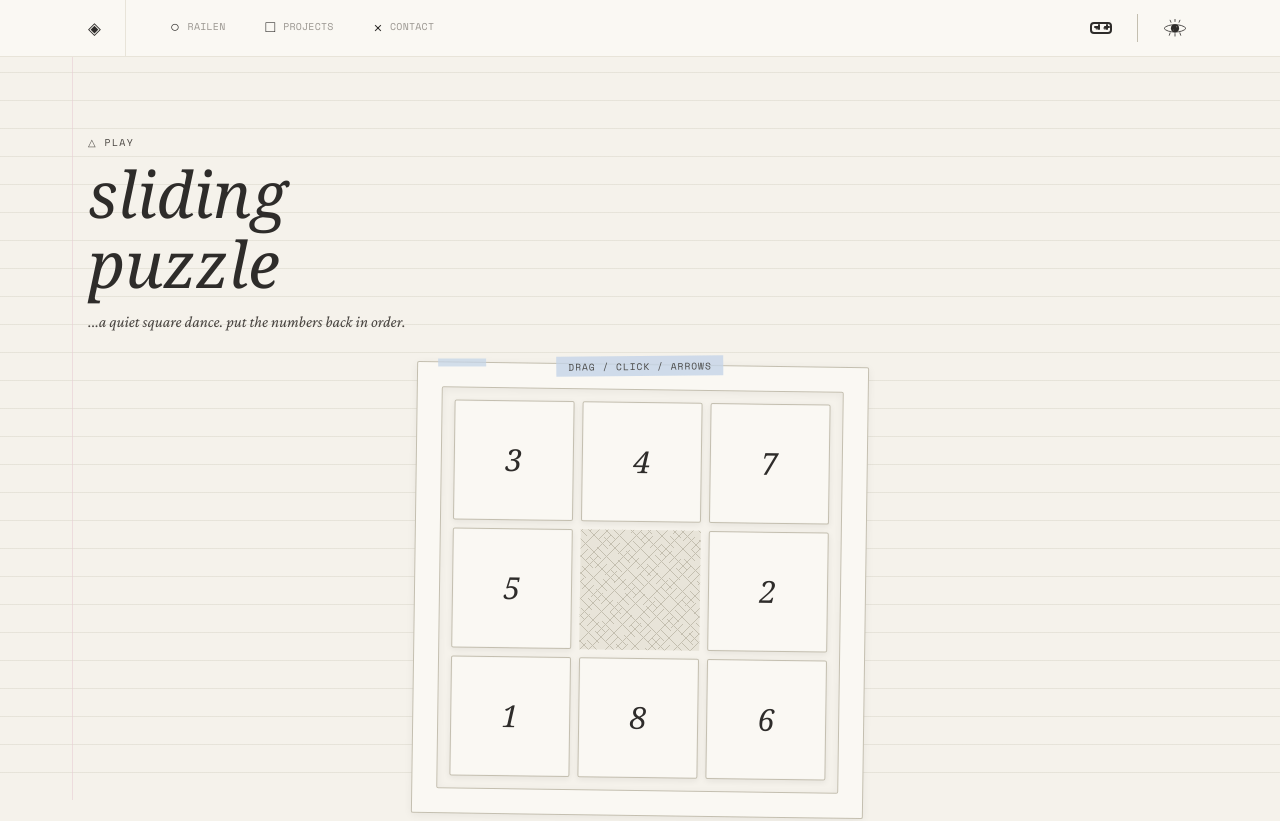
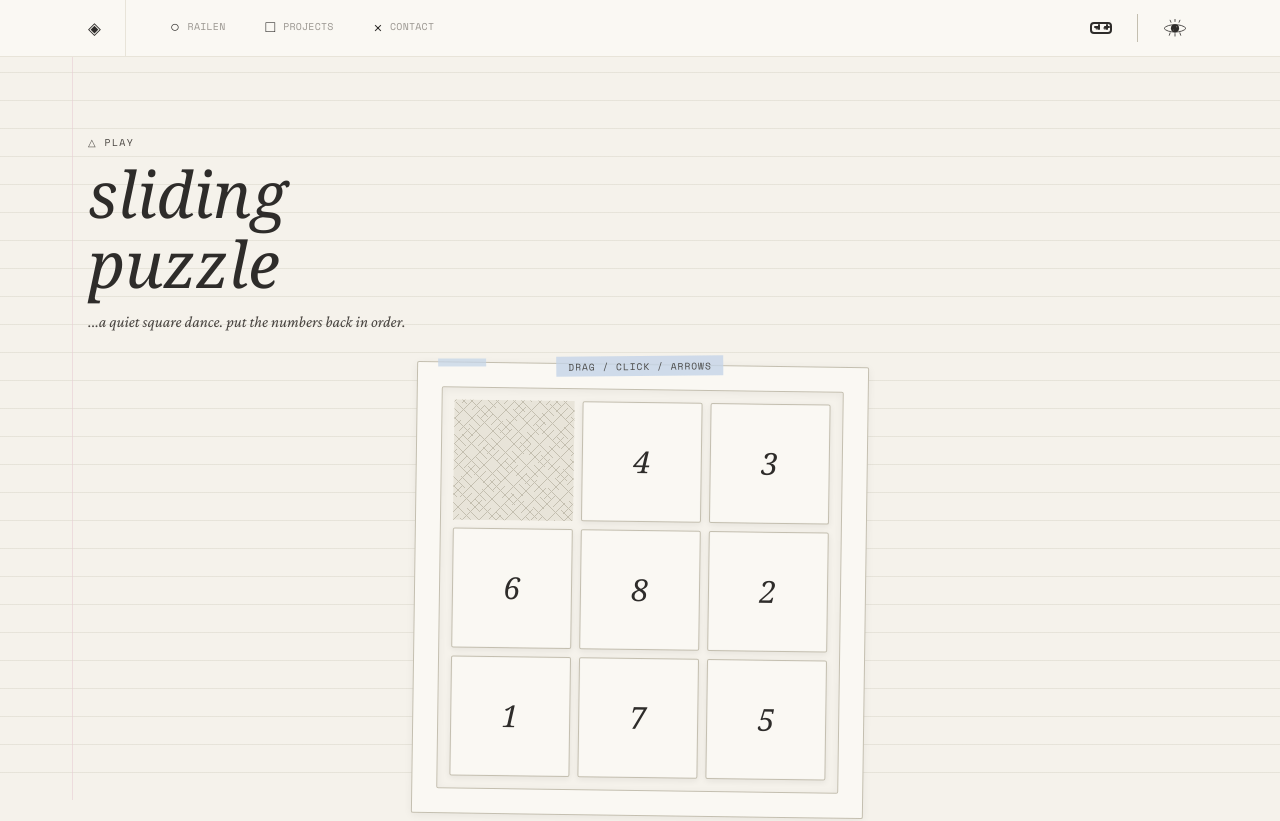
Before and after one commit to Railen-Laminers/portfolio2.0, a React (Vite) app: page /#/minigames/slidingpuzzle in a window 1280 px wide. Shown: the top 821 px of the page. Built offline with nearby package versions, Linux system fonts and the light colour scheme; a web font is replaced by a local one.

Commit message:
Fix logic of the sliding puzzle

```diff
--- a/src/components/games/SlidingPuzzle.jsx
+++ b/src/components/games/SlidingPuzzle.jsx
@@ -8,6 +8,7 @@ import DashedRule from "../common/DashedRule";
 
 const SIZE = 3;
 const TILE_COUNT = SIZE * SIZE;
+const CORNERS = [0, 2, 6, 8]; // top-left, top-right, bottom-left, bottom-right
 
 const TILE_INK = "var(--ink)";
 const TILE_PAPER = "var(--paper)";
@@ -15,11 +16,26 @@ const TILE_BONE = "var(--bone)";
 const TILE_SMUDGE = "var(--smudge)";
 const TILE_ACCENT = "#c4d4e8";
 
-const solvedBoard = () => Array.from({ length: TILE_COUNT }, (_, i) => (i + 1) % TILE_COUNT);
-const isSolved = (board) => board.every((v, i) => v === solvedBoard()[i]);
+// ------------------------------------------------------------
+//  Helpers
+// ------------------------------------------------------------
+
+// Build the solved board with blank at a given corner position.
+const solvedBoard = (blankPos) => {
+    const board = Array(TILE_COUNT).fill(0);
+    let num = 1;
+    for (let i = 0; i < TILE_COUNT; i++) {
+        if (i === blankPos) continue;
+        board[i] = num++;
+    }
+    return board;
+};
+
+const isSolved = (board, blankPos) => board.every((v, i) => v === solvedBoard(blankPos)[i]);
 
 const canSlide = (index, board) => {
     const blankIndex = board.indexOf(0);
+    if (blankIndex === -1) return false;
     const row = Math.floor(index / SIZE);
     const col = index % SIZE;
     const blankRow = Math.floor(blankIndex / SIZE);
@@ -30,12 +46,21 @@ const canSlide = (index, board) => {
     return (sameRow || sameCol) && adjacent;
 };
 
-const shuffleBoard = () => {
-    const board = solvedBoard().slice();
-    for (let i = board.length - 1; i > 0; i--) {
+// Shuffle numbers while keeping blank fixed at blankPos.
+const shuffleBoard = (blankPos) => {
+    const board = solvedBoard(blankPos).slice();
+    const numbers = board.filter((v) => v !== 0);
+    // Fisher–Yates shuffle
+    for (let i = numbers.length - 1; i > 0; i--) {
         const j = Math.floor(Math.random() * (i + 1));
-        [board[i], board[j]] = [board[j], board[i]];
+        [numbers[i], numbers[j]] = [numbers[j], numbers[i]];
     }
+    let idx = 0;
+    for (let i = 0; i < board.length; i++) {
+        if (i === blankPos) continue;
+        board[i] = numbers[idx++];
+    }
+    // Count inversions (ignoring blank)
     let inversions = 0;
     const tiles = board.filter((v) => v !== 0);
     for (let i = 0; i < tiles.length; i++) {
@@ -43,13 +68,23 @@ const shuffleBoard = () => {
             if (tiles[i] > tiles[j]) inversions++;
         }
     }
+    // Fix parity if odd
     if (inversions % 2 !== 0) {
-        const nonBlank = board.map((v, i) => ({ v, i })).filter((o) => o.v !== 0);
-        const a = nonBlank[0].i;
-        const b = nonBlank[1].i;
+        const nonBlankIndices = board
+            .map((v, i) => ({ v, i }))
+            .filter((o) => o.v !== 0)
+            .map((o) => o.i);
+        const a = nonBlankIndices[0];
+        const b = nonBlankIndices[1];
         [board[a], board[b]] = [board[b], board[a]];
     }
     return board;
+};
+
+// Create new game with a random corner blank.
+const createNewGame = () => {
+    const blankPos = CORNERS[Math.floor(Math.random() * CORNERS.length)];
+    return { blankPos, board: shuffleBoard(blankPos) };
 };
 
 const formatTime = (seconds) => {
@@ -58,8 +93,15 @@ const formatTime = (seconds) => {
     return m > 0 ? `${m}:${String(s).padStart(2, "0")}` : `${s}s`;
 };
 
+// ------------------------------------------------------------
+//  Component
+// ------------------------------------------------------------
 export default function SlidingPuzzle() {
-    const [board, setBoard] = useState(() => shuffleBoard());
+    const [blankPos, setBlankPos] = useState(() => {
+        const { blankPos } = createNewGame();
+        return blankPos;
+    });
+    const [board, setBoard] = useState(() => shuffleBoard(blankPos));
     const [moves, setMoves] = useState(0);
     const [seconds, setSeconds] = useState(0);
     const [won, setWon] = useState(false);
@@ -71,6 +113,7 @@ export default function SlidingPuzzle() {
     const [drag, setDrag] = useState(null);
     const dragMovedRef = useRef(false);
 
+    // Timer
     useEffect(() => {
         if (won) {
             if (timerRef.current) clearInterval(timerRef.current);
@@ -84,13 +127,15 @@ export default function SlidingPuzzle() {
         };
     }, [won]);
 
-    const handleShuffle = useCallback(() => {
-        setBoard(shuffleBoard());
+    const handleNewGame = useCallback(() => {
+        const { blankPos: newBlank, board: newBoard } = createNewGame();
+        setBlankPos(newBlank);
+        setBoard(newBoard);
         setMoves(0);
         setWon(false);
         setWonTime(null);
+        setSeconds(0);
         startRef.current = Date.now();
-        setSeconds(0);
     }, []);
 
     const handleTileClick = useCallback(
@@ -102,14 +147,15 @@ export default function SlidingPuzzle() {
             [next[index], next[blank]] = [next[blank], next[index]];
             setBoard(next);
             setMoves((m) => m + 1);
-            if (isSolved(next)) {
+            if (isSolved(next, blankPos)) {
                 setWon(true);
                 setWonTime(formatTime(Math.floor((Date.now() - startRef.current) / 1000)));
             }
         },
-        [board, won]
+        [board, won, blankPos]
     );
 
+    // Keyboard arrows
     const handleKeyDown = useCallback(
         (e) => {
             if (won) return;
@@ -134,6 +180,7 @@ export default function SlidingPuzzle() {
         return () => window.removeEventListener("keydown", handleKeyDown);
     }, [handleKeyDown]);
 
+    // Drag handlers
     const handlePointerDown = (index, e) => {
         if (won) return;
         if (!canSlide(index, board)) return;
@@ -340,7 +387,7 @@ export default function SlidingPuzzle() {
                                                         {moves} moves · {wonTime ?? formatTime(seconds)}
                                                     </p>
                                                     <button
-                                                        onClick={handleShuffle}
+                                                        onClick={handleNewGame}
                                                         className="font-mono text-[0.62rem] tracking-[0.12em] text-void border border-smudge px-6 py-2.5 hover:bg-ink hover:text-bone hover:border-ink transition-all duration-300 rounded-[1px]"
                                                     >
                                                         Play Again ↺
@@ -356,7 +403,7 @@ export default function SlidingPuzzle() {
                             </div>
                         </motion.div>
 
-                        {/* ---- Stats + Shuffle + Sample row (centered, full width) ---- */}
+                        {/* Stats + Shuffle + Sample row */}
                         <motion.div
                             variants={fadeUp}
                             className="w-full flex flex-wrap items-center justify-center gap-x-8 gap-y-4 mt-10"
@@ -376,7 +423,7 @@ export default function SlidingPuzzle() {
                                 </span>
                             </div>
                             <button
-                                onClick={handleShuffle}
+                                onClick={handleNewGame}
                                 className="font-mono text-[0.62rem] tracking-[0.12em] text-void border border-smudge px-5 py-2.5 hover:bg-ink hover:text-bone hover:border-ink transition-all duration-300 rounded-[1px]"
                             >
                                 shuffle ↺
@@ -430,7 +477,7 @@ export default function SlidingPuzzle() {
                                 className="grid grid-cols-3 gap-2 w-48 h-48 mx-auto"
                                 style={{ gridTemplateColumns: `repeat(3, 1fr)` }}
                             >
-                                {solvedBoard().map((val, idx) => (
+                                {solvedBoard(blankPos).map((val, idx) => (
                                     <div
                                         key={idx}
                                         className="flex items-center justify-center bg-paper border border-smudge rounded-sm text-ink text-xl font-serif italic"
```
